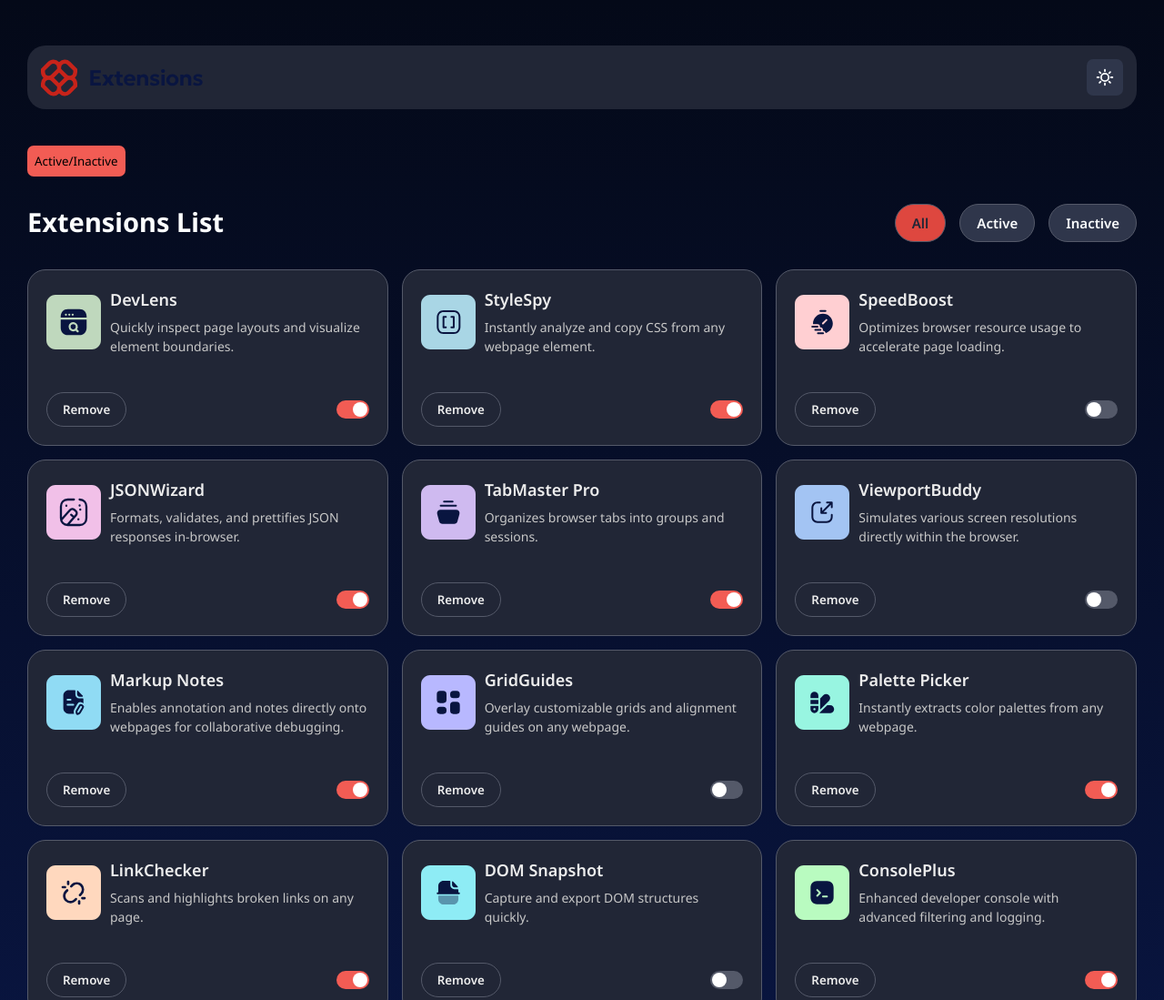
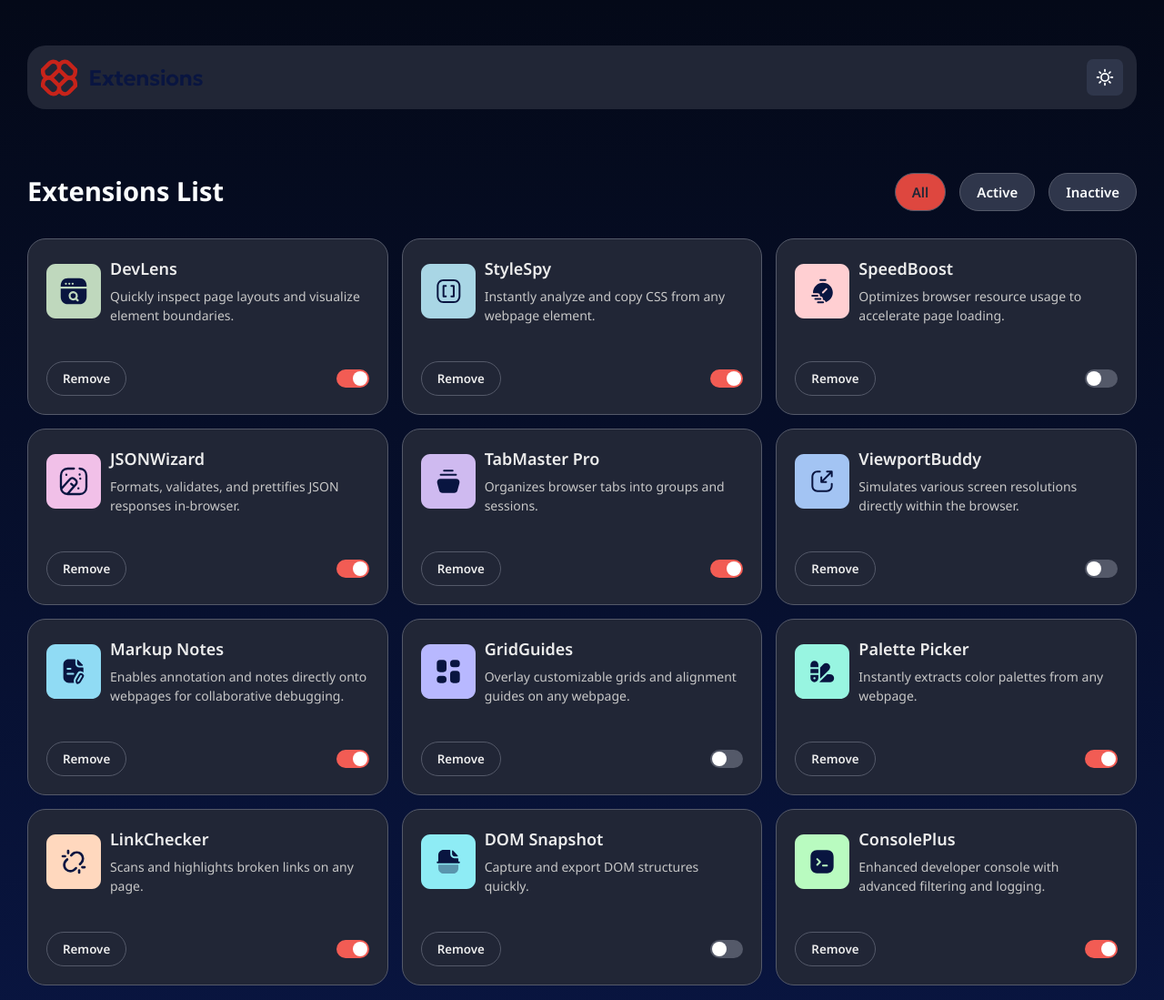
Before and after one commit to mostafajr10psg/browser-extensions-manager, a plain HTML site: page index.html in a window 1280 px wide. Shown: the top 1099 px of the page at 91% size. Drawn offline with Linux system fonts and the light colour scheme.

Commit message:
Update index.html

```diff
--- a/index.html
+++ b/index.html
@@ -29,8 +29,6 @@
           />
         </button>
       </header>
-      <button class="active-all">Active/Inactive</button>
-
       <div class="extensions-list">
         <h1 class="theme-affected">Extensions List</h1>
         <ul>
```
